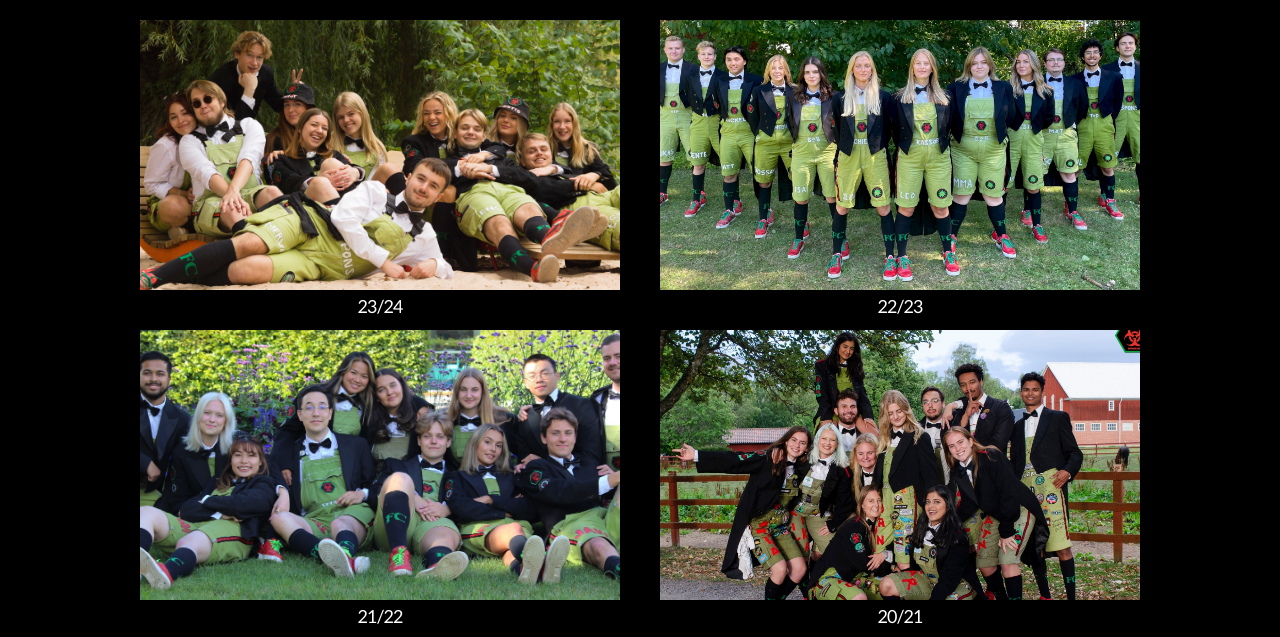
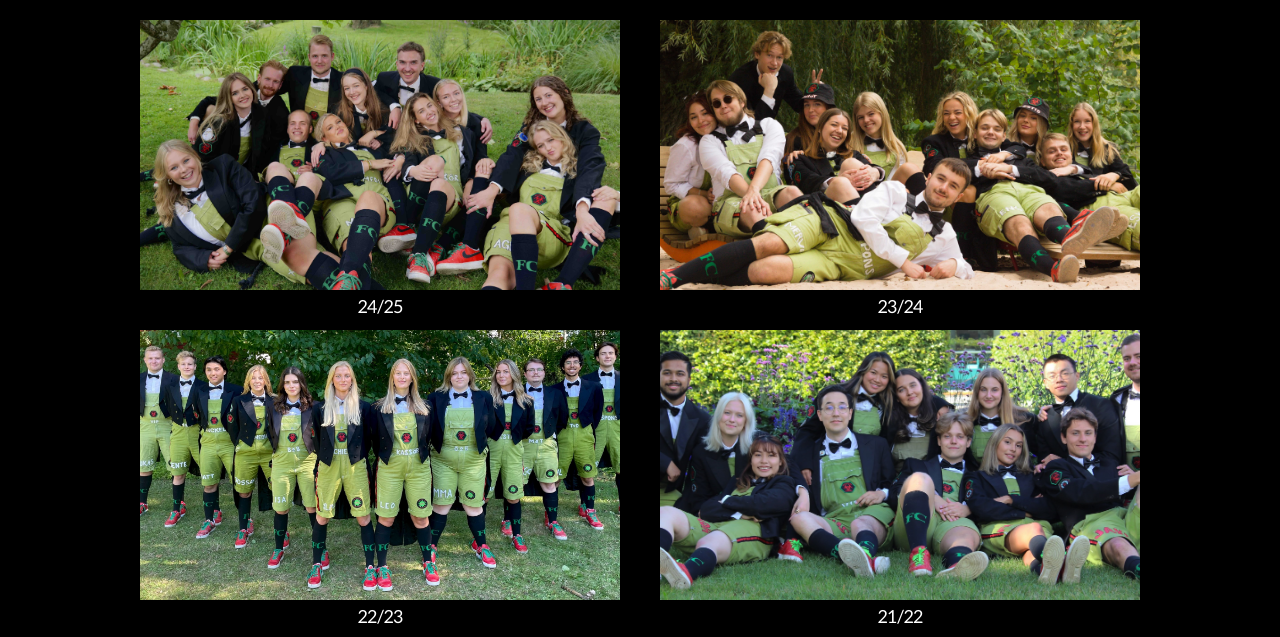
Before and after one commit to Mervan1337/Fyllecellen, a plain HTML site: page pateter.html in a window 1280 px wide. Shown: the part 83-720 px from the top of the page. Drawn offline with Linux system fonts and the light colour scheme.

Commit message:
added pateter 24/25

```diff
--- a/pateter.html
+++ b/pateter.html
@@ -54,6 +54,10 @@
         <div id="redline"></div>
 
         <div class="grid-container">
+            <div class="pateter">
+                <img id="pateterImg0" class="pateterImg" src="media/pateter/2425.jpg" onclick="openOverlay(this)" />
+                <p>24/25</p>
+            </div>
             <div class="pateter">
                 <img id="pateterImg1" class="pateterImg" src="media/pateter/2324.jpg" onclick="openOverlay(this)" />
                 <p>23/24</p>
```
Also changed, not shown: media/pateter/2425.jpg (added).
